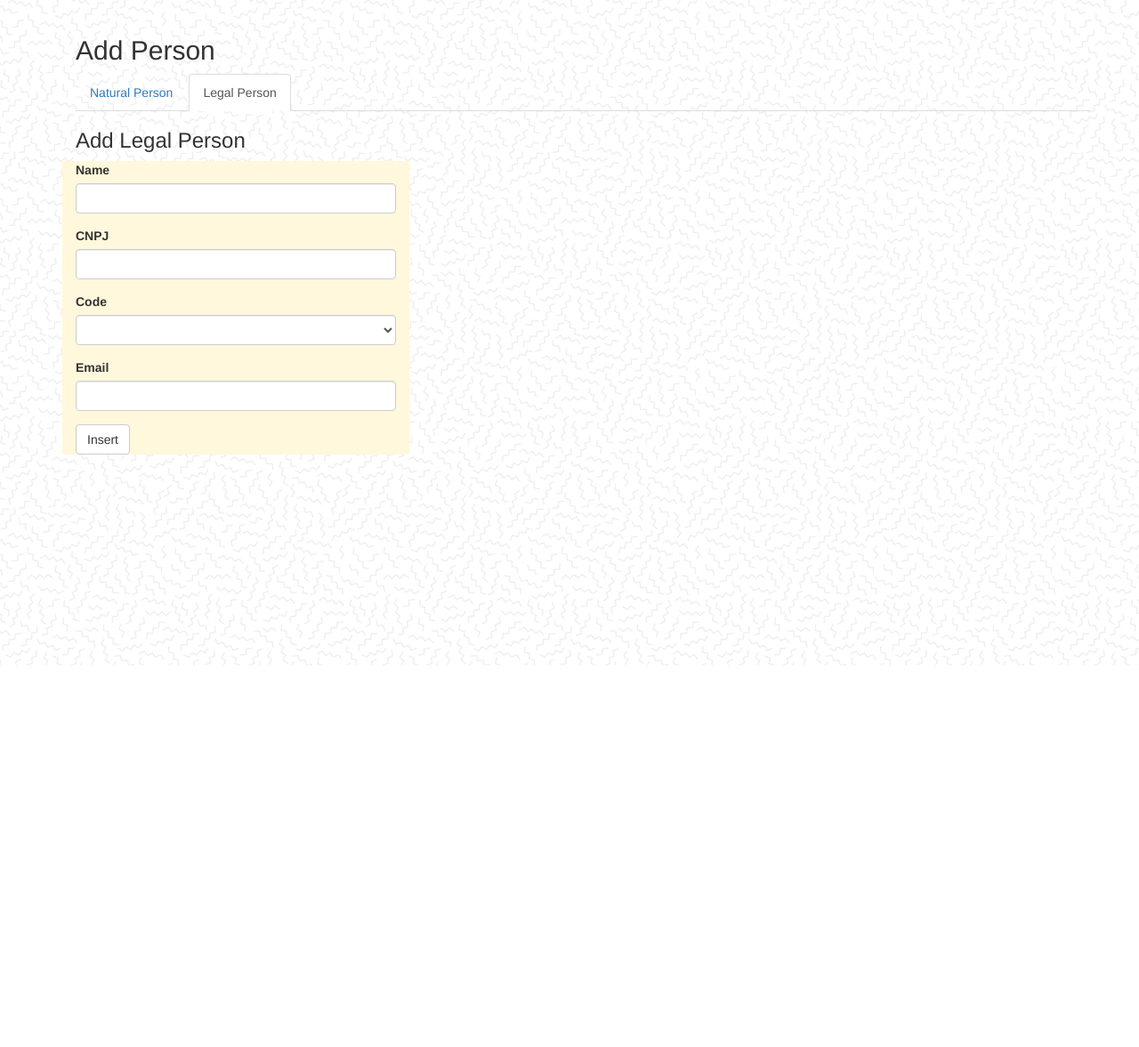
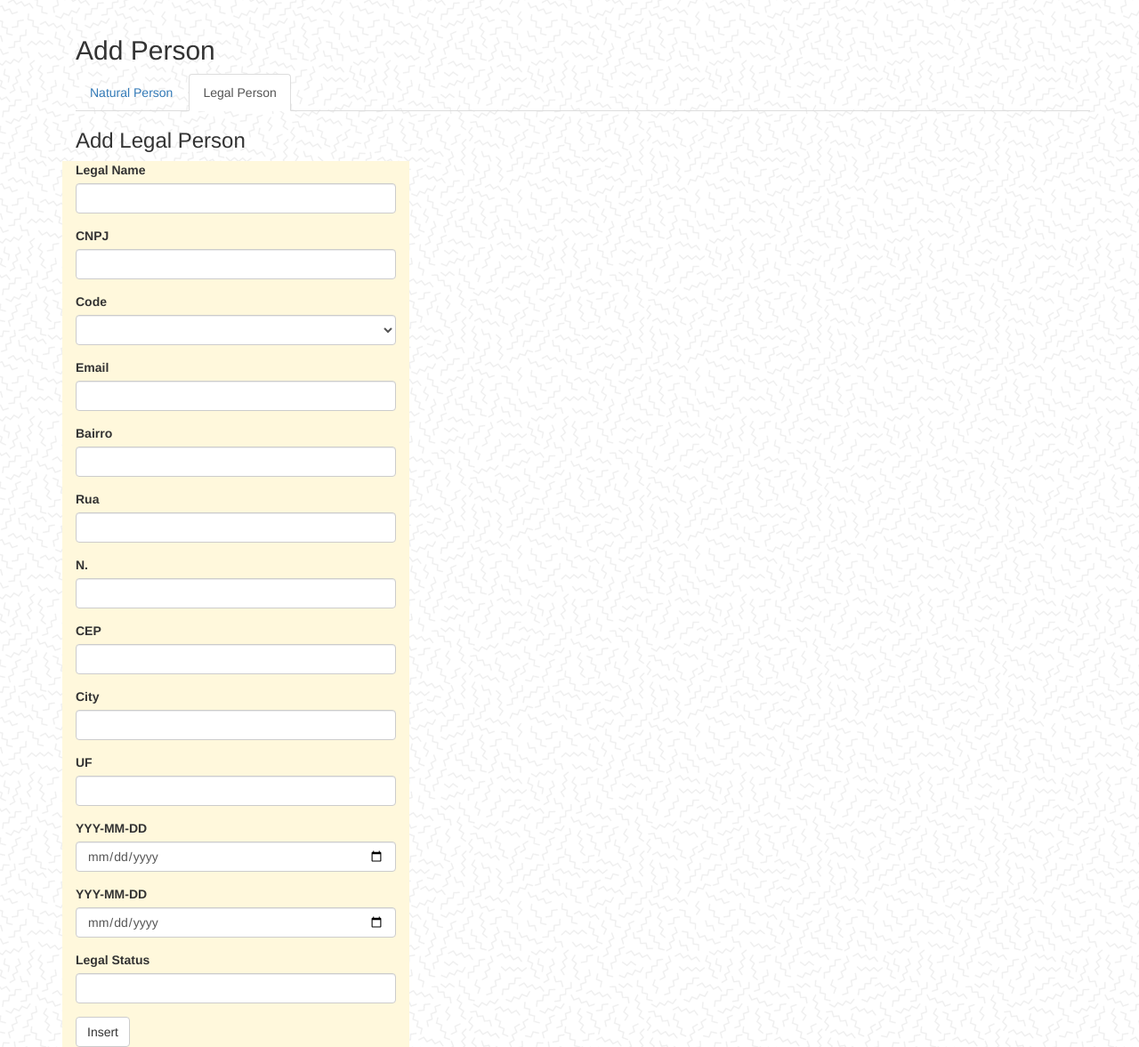
Before and after one commit to RoJac88/asset_manager, a Flask app: page /add_person in a window 1280 px wide, after a click on "Legal Person". Shown: the part 52-1229 px from the top of the page at 89% size. Before the commit the page ends 800 px from the top, so only its background shows below. Run offline with Flask 2, Linux system fonts and the light colour scheme; the visitor is signed in with stand-in values (Sample User, id 1); data comes from the database, SQL or seed files in the repository; data that the repository does not hold is empty; some libraries are stand-ins or nearby versions.

Commit message:
New fields for Legal Persons

```diff
--- a/app/mailmerge/routes.py
+++ b/app/mailmerge/routes.py
@@ -84,6 +84,7 @@ def template(template_id):
                 user_id = current_user.id,
                 file_size = os.path.getsize(path),
                 file_path = path)
+            current_template.docs_generated += n
             db.session.add(new_file)
             db.session.commit()
             flash('Merge successful!\nFile: {}'.format(file_label))
--- a/app/models.py
+++ b/app/models.py
@@ -36,7 +36,6 @@ class UserFile(db.Model):
 
 class Person(db.Model):
     id = db.Column(db.Integer, primary_key=True)
-    name = db.Column(db.String(64))
     email = db.Column(db.String(120))
     timestamp = db.Column(db.DateTime, index=True, default=datetime.utcnow)
     last_edit_time = db.Column(db.DateTime, index=True, default=datetime.utcnow)
@@ -54,6 +53,7 @@ class Person(db.Model):
 
 class NaturalPerson(Person):
     id = db.Column(db.Integer, db.ForeignKey('person.id'), primary_key=True)
+    name = db.Column(db.String(64))
     cpf = db.Column(db.String(11), index=True, unique=True)
     rg = db.Column(db.String(11))
 
@@ -66,8 +66,8 @@ class NaturalPerson(Person):
 
     def asdict(self):
         return {'name' : self.name,
-            'cpf' : self.cpf,
-            'rg' : self.rg,
+            'cpf' : person.cpf[:3]+'.'+person.cpf[3:6]+'.'+person.cpf[6:9]+'-'+person.cpf[9:],
+            'rg' : str(self.rg),
             'email' : self.email}
 
     @staticmethod
@@ -76,11 +76,21 @@ class NaturalPerson(Person):
 
 class LegalPerson(Person):
     id = db.Column(db.Integer, db.ForeignKey('person.id'), primary_key=True)
+    legal_name = db.Column(db.String(64))
     cnpj = db.Column(db.String(20), index=True, unique=True)
     code = db.Column(db.Integer, db.ForeignKey('legal_codes.id'))
+    addr_bairro = db.Column(db.String(120))
+    addr_rua = db.Column(db.String(120))
+    addr_num = db.Column(db.String(5))
+    addr_cep = db.Column(db.String(11))
+    addr_city = db.Column(db.String(32))
+    addr_uf = db.Column(db.String(2))
+    legal_birth = db.Column(db.DateTime, index=True, default=datetime(1889,11,15))
+    legal_death = db.Column(db.DateTime)
+    legal_status = db.Column(db.String(22))
 
     def __repr__(self):
-        return '{}, CNPJ: {}'.format(self.name, self.cnpj)
+        return '{}, CNPJ: {}'.format(self.legal_name, self.cnpj)
 
     __mapper_args__ = {
         'polymorphic_identity':'legal',
@@ -88,14 +98,24 @@ class LegalPerson(Person):
 
     @staticmethod
     def csv_editable():
-        return {'name', 'cnpj', 'code', 'email'}
+        return {'legal_name', 'cnpj', 'code', 'email', 'addr_bairro', 'addr_rua', 'legal_status',
+            'addr_num', 'addr_cep', 'addr_city', 'addr_uf', 'legal_birth', 'legal_death'}
 
     def asdict(self):
         mycode = LegalPCodes.query.get(self.code)
-        return {'name' : self.name,
-            'cnpj' : self.cnpj,
-            'code' : str(mycode),
-            'email' : self.email}
+        return {'name': self.legal_name,
+            'cnpj': self.cnpj[:2]+'.'+self.cnpj[2:5]+'.'+self.cnpj[5:8]+'/'+self.cnpj[8:12]+'-'+self.cnpj[12:],
+            'code': str(mycode),
+            'email': self.email,
+            'addr_bairro': self.addr_bairro,
+            'addr_rua': self.addr_rua,
+            'addr_num': self.addr_num,
+            'addr_cep': self.addr_cep,
+            'addr_city': self.addr_city,
+            'addr_uf': self.addr_uf,
+            'legal_birth': str(self.legal_birth),
+            'legal_death': str(self.legal_death),
+            'legal_status': self.legal_status }
 
 
 class LegalPCodes(db.Model):
--- a/app/people/forms.py
+++ b/app/people/forms.py
@@ -1,6 +1,6 @@
 from flask_wtf import FlaskForm
 from wtforms.ext.sqlalchemy.fields import QuerySelectField
-from wtforms import StringField, SubmitField, BooleanField
+from wtforms import StringField, SubmitField, BooleanField, DateField
 from wtforms.validators import ValidationError, DataRequired, Optional, Email
 from app.models import NaturalPerson, LegalPCodes
 from flask_wtf.file import FileField, FileRequired, FileAllowed
@@ -23,10 +23,19 @@ class EditNaturalPersonForm(FlaskForm):
         if len(rg.data) > 11: raise ValidationError('Invalid RG')
 
 class EditLegalPersonForm(FlaskForm):
-    name = StringField('Name')
+    legal_name = StringField('Legal Name')
     code = QuerySelectField('Code',
         query_factory=lambda: LegalPCodes.query, allow_blank=False)
     email = StringField('Email', validators=[Optional(), Email()])
+    addr_bairro = StringField('Bairro', validators=[Optional()])
+    addr_rua = StringField('Rua', validators=[Optional()])
+    addr_num = StringField('N.', validators=[Optional()])
+    addr_cep = StringField('CEP', validators=[Optional()])
+    addr_city = StringField('City', validators=[Optional()])
+    addr_uf = StringField('UF', validators=[Optional()])
+    legal_birth = DateField(validators=[Optional()])
+    legal_death = DateField(validators=[Optional()])
+    legal_status = StringField(validators=[Optional()])
     submit = SubmitField('Update')
 
     def validate_cnpj(self, cnpj):
@@ -36,11 +45,20 @@ class EditLegalPersonForm(FlaskForm):
             raise ValidationError('Invalid CNPJ number')
 
 class AddLegalPersonFrom(FlaskForm):
-    name = StringField('Name', validators=[DataRequired()])
+    legal_name = StringField('Legal Name', validators=[DataRequired()])
     cnpj = StringField('CNPJ', validators=[DataRequired()])
     code = QuerySelectField('Code',
         query_factory=lambda: LegalPCodes.query, allow_blank=False)
     email = StringField('Email', validators=[Optional(), Email()])
+    addr_bairro = StringField('Bairro', validators=[Optional()])
+    addr_rua = StringField('Rua', validators=[Optional()])
+    addr_num = StringField('N.', validators=[Optional()])
+    addr_cep = StringField('CEP', validators=[Optional()])
+    addr_city = StringField('City', validators=[Optional()])
+    addr_uf = StringField('UF', validators=[Optional()])
+    legal_birth = DateField('YYY-MM-DD', validators=[Optional()])
+    legal_death = DateField('YYY-MM-DD', validators=[Optional()])
+    legal_status = StringField(validators=[Optional()])
     submit = SubmitField('Insert')
 
     def validate_cnpj(self, cnpj):
--- a/app/people/routes.py
+++ b/app/people/routes.py
@@ -30,15 +30,15 @@ def add_person():
         return redirect(url_for('main.index'))
     if form2.validate_on_submit() and form2.submit.data:
         user_id = current_user.id
-        name = form2.name.data.upper()
+        legal_name = form2.legal_name.data.upper()
         cnpj = form2.cnpj.data
         code = form2.code.data.id
         email = form2.email.data
-        new_person = LegalPerson(name=name,cnpj=cnpj,code=code,user_id=user_id,
+        new_person = LegalPerson(legal_name=legal_name,cnpj=cnpj,code=code,user_id=user_id,
             email=email,last_editor=user_id)
         db.session.add(new_person)
         db.session.commit()
-        flash('Added {} to the database!'.format(name))
+        flash('Added {} to the database!'.format(legal_name))
         return redirect(url_for('main.index'))
     return render_template('people/add_person.html', form1=form1, form2=form2)
 
@@ -50,9 +50,9 @@ def people():
     next_url = url_for('people.people', page=people.next_num) if people.has_next else None
     prev_url = url_for('people.people', page=people.prev_num) if people.has_prev else None
     if form.validate_on_submit():
-        print('Form valid')
         f = request.files['csv']
         added = import_csv(f, form.bom.data)
+        db.session.commit()
         flash('Added {} entries to the database'.format(added))
         return redirect(url_for('people.people'))
     print(form.errors)
@@ -79,9 +79,18 @@ def person(person_id):
         flash('Your changes have been saved')
         return redirect(url_for('people.people'))
     elif form.validate_on_submit() and current_person.type == 'legal':
-        current_person.name = form.name.data.upper()
+        current_person.legal_name = form.legal_name.data.upper()
         current_person.code = form.code.data.id
         current_person.email = form.email.data
+        current_person.addr_cep = form.addr_cep.data
+        current_person.addr_bairro = form.addr_bairro.data
+        current_person.addr_rua = form.addr_rua.data
+        current_person.addr_num = form.addr_num.data
+        current_person.addr_uf = form.addr_uf.data
+        current_person.addr_city = form.addr_city.data
+        current_person.legal_status = form.legal_status.data
+        current_person.legal_birth = form.legal_birth.data
+        current_person.legal_death = form.legal_death.data
         current_person.last_editor = current_user.id
         current_person.last_edit_time = datetime.utcnow()
         db.session.commit()
@@ -94,9 +103,18 @@ def person(person_id):
         return render_template('people/natural_person_edit.html', person=current_person, form=form, creator=current_person.creator.username,
             editor=current_person.editor.username)
     elif current_person.type == 'legal':
-        form.name.data = current_person.name
+        form.legal_name.data = current_person.legal_name
         form.code.data = current_person.category
         form.email.data = current_person.email
+        form.addr_cep.data = current_person.addr_cep
+        form.addr_bairro.data = current_person.addr_bairro
+        form.addr_rua.data = current_person.addr_rua
+        form.addr_num.data = current_person.addr_num
+        form.addr_uf.data = current_person.addr_uf
+        form.addr_city.data = current_person.addr_city
+        form.legal_status.data = current_person.legal_status
+        form.legal_birth.data = current_person.legal_birth
+        form.legal_death.data = current_person.legal_death
         return render_template('people/legal_person_edit.html', person=current_person, form=form, creator=current_person.creator.username,
             editor=current_person.editor.username)
 
--- a/app/templates/people/_people.html
+++ b/app/templates/people/_people.html
@@ -1,7 +1,11 @@
 <tr valign="top">
 	<td>{{ person.id }}</td>
 	<td>{{ person.type.upper() }}</td>
+	{% if person.name %}
 	<td>{{ person.name }}</td>
+	{% elif person.legal_name %}
+	<td>{{ person.legal_name }}</td>
+	{% endif %}
 	<td>{{ (person.cpf[:3]+'.'+person.cpf[3:6]+'.'+person.cpf[6:9]+'-'+person.cpf[9:]) if person.type == 'natural' }}
 		{{ person.cnpj[:2]+'.'+person.cnpj[2:5]+'.'+person.cnpj[5:8]+'/'+person.cnpj[8:12]+'-'+person.cnpj[12:] if person.type == 'legal' }}</td>
 	{% if current_user.is_authenticated %}
```
Also changed, not shown: app/people/helpers.py (+25 -13 lines), app/templates/people/legal_person_view.html (+37 -1 lines), crud_app.py (+12 -1 lines).
